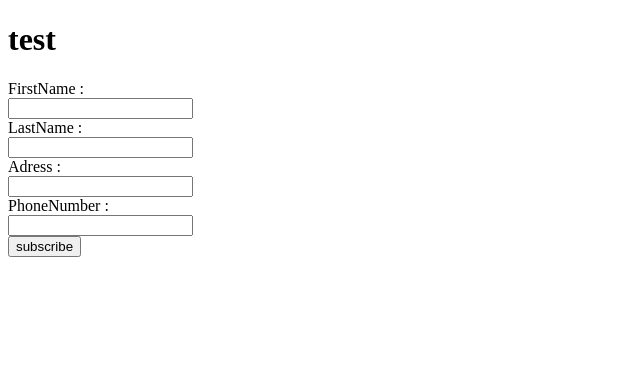
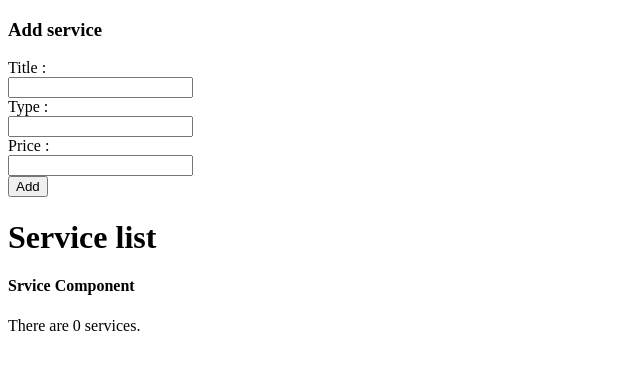
Before and after one commit to Saharboukari/services-app, a React app: page / in a window 1280 px wide. Shown: the top 370 px of the page, without its empty margins (0-640 px from the left). Built offline with nearby package versions, Linux system fonts and the light colour scheme; the HTML template or start-up script is replaced by a standard one.

Commit message:
add service

```diff
--- a/database-mongo/services.js
+++ b/database-mongo/services.js
@@ -1,6 +1,6 @@
 var mongoose = require('mongoose');
 const db = require('./index.js');
-mongoose.Promise = global.Promise;
+// mongoose.Promise = global.Promise;
 
 var serviceSchima = mongoose.Schema({
     service_id: Number,
--- a/package.json
+++ b/package.json
@@ -18,6 +18,7 @@
   },
   "dependencies": {
     "angular": "^1.6.3",
+    "axios": "^0.24.0",
     "body-parser": "^1.17.2",
     "express": "^4.15.0",
     "jquery": "^3.1.1",
--- /dev/null
+++ b/react-client/src/components/Addservice.jsx
@@ -0,0 +1,62 @@
+import React from "react";
+import axios from "axios";
+
+class Addservice extends React.Component {
+  constructor(props) {
+    super(props);
+    this.state = {
+      title: "",
+      type: "",
+      price: "",
+    };
+    this.handleChange = this.handleChange.bind(this);
+  }
+  handleChange(event) {
+    this.setState({ [event.target.name]: event.target.value });
+  }
+  handleSubmit(event) {
+    event.preventDefault();
+    axios.post("/service", this.state).then(({ data }) => {
+      this.props.addservice(data);
+    });
+  }
+  render() {
+    return (
+      <div>
+        <form>
+          <label>Title :</label>
+          <br></br>
+          <input
+            type="text"
+            name="title"
+            value={this.state.title}
+            onChange={this.handleChange}
+          />
+          <br></br>
+          <label>Type :</label>
+          <br></br>
+          <input
+            type="text"
+            name="type"
+            value={this.state.type}
+            onChange={this.handleChange}
+          />
+          <br></br>
+          <label>Price :</label>
+          <br></br>
+          <input
+            type="text"
+            name="price"
+            value={this.state.price}
+            onChange={this.handleChange}
+          />
+          <br></br>
+          <button type="submit" onClick={this.handleSubmit.bind(this)}>
+            Add
+          </button>
+        </form>
+      </div>
+    );
+  }
+}
+export default Addservice;
--- a/react-client/src/components/Client.jsx
+++ b/react-client/src/components/Client.jsx
@@ -1,26 +1,47 @@
-import React from 'react';
-const Client = (props) => (
+// import React from 'react';
+// import axios from "axios";
 
-<div>
-<form>
-  <label>
-    FirstName :
-  </label><br></br>
-  <input type="text" name="name" /><br></br>
-  <label>
-    LastName :
-  </label><br></br>
-  <input type="text" name="name" /><br></br>
-  <label>
-    Adress :
-  </label><br></br>
-  <input type="text" name="name" /><br></br>
-  <label>
-    PhoneNumber :
-  </label><br></br>
-  <input type="text" name="name" /><br></br>
-  <button>subscribe</button>
-</form>
-</div>
-)
- export default Client;
+// class Client  extends React.Component {
+//     constructor(props) {
+//       super(props);
+//       this.state = {
+//         firstName:"",
+//         lastName:"",
+//         Adress:"",
+//         PhoneNumber:""
+//       }
+//       this.handleChange = this.handleChange.bind(this);
+//     }
+//     handleSubmit(event) {
+//         event.preventDefault();
+//         axios.post("/client", this.state).then(({ data }) => {
+//           this.props.addclient(data);
+//         });
+//     }
+// render(){
+//     return(
+// <div>
+// <form>
+//   <label>
+//     FirstName :
+//   </label><br></br>
+//   <input type="text" name="firstName" value={this.state.lastName} onChange={this.handleChange} /><br></br>
+//   <label>
+//     LastName :
+//   </label><br></br>
+//   <input type="text" name="lastName" value={this.state.lastName} onChange={this.handleChange}  /><br></br>
+//   <label>
+//     Adress :
+//   </label><br></br>
+//   <input type="text" name="Adress" value={this.state.Adress}onChange={this.handleChange}  /><br></br>
+//   <label>
+//     PhoneNumber :
+//   </label><br></br>
+//   <input type="Number" name="PhoneNumber" value ={this.state.PhoneNumber} onChange={this.handleChange} /><br></br>
+//   <button type="submit" onClick={this.handleSubmit.bind(this)} >subscribe</button>
+// </form>
+// </div>
+// )
+// }
+//  }
+//  export default Client ;
--- a/react-client/src/components/service.jsx
+++ b/react-client/src/components/service.jsx
@@ -1,5 +1,5 @@
 import React from 'react';
-import ServicesList from './servicesList.jsx';
+import ServicesList from './ServicesList.jsx';
 
 const Service = (props) => (
   <div>
--- a/react-client/src/components/servicesList.jsx
+++ b/react-client/src/components/servicesList.jsx
@@ -7,8 +7,8 @@ const ServicesList= (props) => (
   <div>
   <h3>{props.service.title}</h3>
   <img src={props.service.imageUrl} className="service-image"/>
-  {props.service.type}
-  {props.service.price}
+  <h4>{props.service.type}</h4>
+  <h4>{props.service.price}</h4>
   <button>Add</button>
   <button>remove</button>
   </div>
--- a/react-client/src/index.jsx
+++ b/react-client/src/index.jsx
@@ -1,9 +1,10 @@
 import React from 'react';
 import ReactDOM from 'react-dom';
 import $ from 'jquery';
-// import Service from './components/service.jsx';
+import Service from './components/Service.jsx';
 // import Carousel from './components/Carousel.jsx';
-import Client from './components/Client.jsx';
+ //import Client from './components/Client.jsx';
+import Addservice from './components/Addservice.jsx';
 
 class App extends React.Component {
   constructor(props) {
@@ -11,6 +12,7 @@ class App extends React.Component {
     this.state = {
      services : []
     }
+    this.addservice=this.addservice.bind(this)
   }
 
   // componentDidMount() {
@@ -26,16 +28,40 @@ class App extends React.Component {
   //     }
   //   });
   // }
-
+  // handleChange(event) {
+  //   this.setState({[event.target.id]: event.target.value})
+  // }
+  // renderView() {
+  //   const {view} = this.state;
+  //     if (view === 'Service') {
+  //       return <Service services={this.state.services} changeView={this.changeView}/>
+  //     } else if (view === 'Client') {
+  //       return <Client Service={this.state.services}/>
+  //     }
+  // }
+  addservice(service){
+  this.setState({
+    services: [...this.state.services, service]
+  });
+}
+// addClient(client){
+//   this.setState({
+//     services: [...this.state.services, client]
+//   });
+// }
   render () {
     return (<div>
-      <h1>test
-      </h1>
-       <Client/>
-      {/* <h1>Service list</h1> */}
-      {/* <Service services={this.state.services}/> */}
+      {/* <h3>subscribe us client</h3>
+       <Client/> */}
+       <h3>Add service</h3>
+       <Addservice addservice={this.addservice} />
+      <h1>Service list</h1>
+     <Service services={this.state.services}/>
       {/* <Carousel/> */}
-
+      {/* <div className="main">
+          {this.renderView()}
+        </div>
+       */}
 
 
 
```
Also changed, not shown: 3 other files (tests, documents, lock files or other folders).
